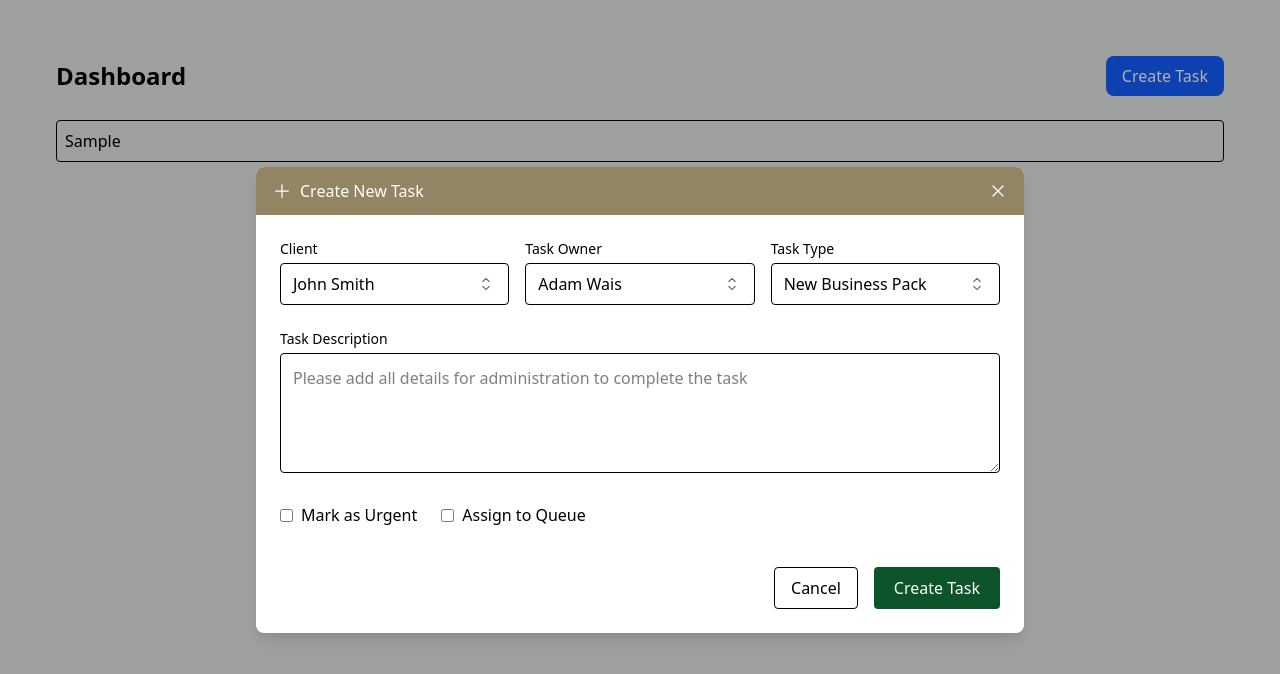
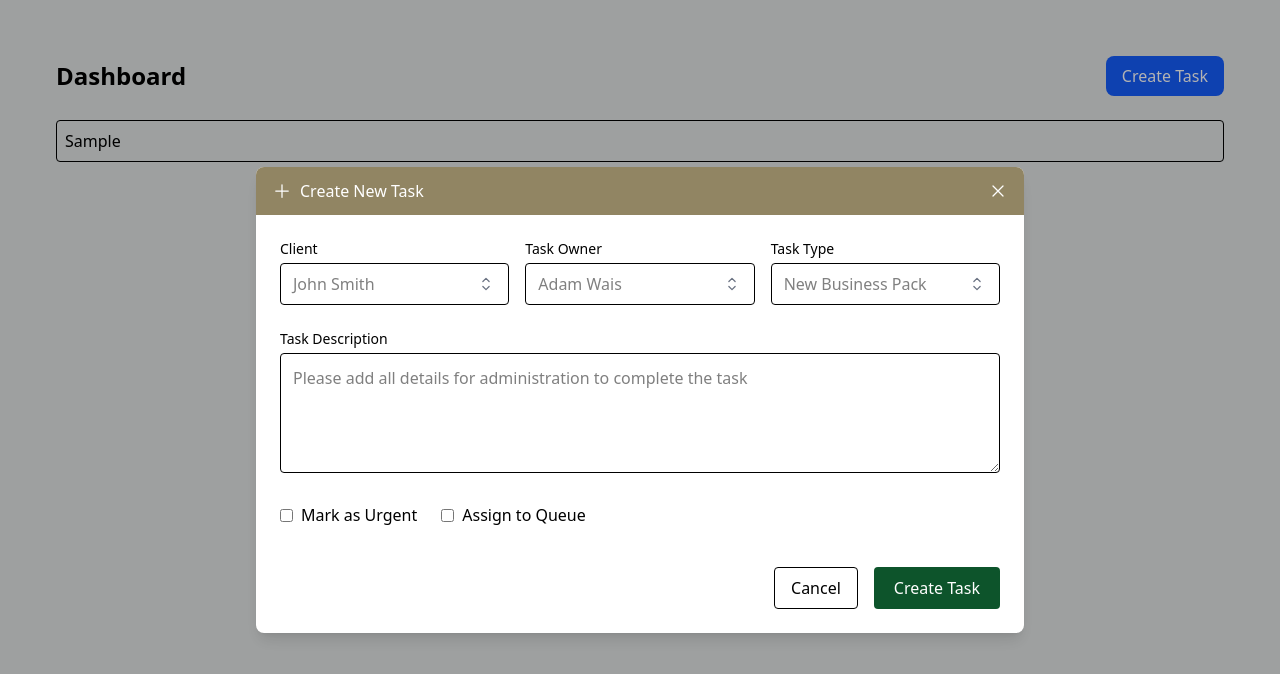
Before and after one commit to abhilashSreenivasa/task-manager, a React (Vite) app: page / in a window 1280 px wide. Both pictures are taken after typing "Sample" into the empty fields and a click on the button "Create Task". Shown: the top 674 px of the page. Built offline with nearby package versions, Linux system fonts and the light colour scheme.

Commit message:
Added some styling, Wrapped up final styles

```diff
--- a/src/components/modals/CreateTaskModal.tsx
+++ b/src/components/modals/CreateTaskModal.tsx
@@ -88,8 +88,8 @@ export default function CreateTaskModal({ isOpen, onClose, onCreate }: Props) {
                     <label className="block text-sm font-medium mb-1">Client</label>
                     <Listbox value={selectedClient} onChange={setSelectedClient}>
                       <div className="relative">
-                        <ListboxButton className="w-full border rounded px-3 py-2 flex justify-between items-center text-left">
-                          <span>{selectedClient.name}</span>
+                        <ListboxButton className="w-full border border rounded px-3 py-2 flex justify-between items-center text-left">
+                          <span className="text-[grey]">{selectedClient.name}</span>
                           <ChevronUpDownIcon className="h-5 w-5 text-gray-500" />
                         </ListboxButton>
                         <ListboxOptions className="absolute z-10 mt-1 w-full bg-white rounded border shadow">
@@ -101,7 +101,7 @@ export default function CreateTaskModal({ isOpen, onClose, onCreate }: Props) {
                             >
                               {({ selected }) => (
                                 <>
-                                  <span>{client.name}</span>
+                                  <span className="text-[grey]">{client.name}</span>
                                   {selected && <CheckIcon className="h-4 w-4 text-green-600" />}
                                 </>
                               )}
@@ -118,7 +118,7 @@ export default function CreateTaskModal({ isOpen, onClose, onCreate }: Props) {
                     <Listbox value={selectedOwner} onChange={setSelectedOwner}>
                       <div className="relative">
                         <ListboxButton className="w-full border rounded px-3 py-2 flex justify-between items-center text-left">
-                          <span>{selectedOwner.name}</span>
+                          <span className="text-[grey]">{selectedOwner.name}</span>
                           <ChevronUpDownIcon className="h-5 w-5 text-gray-500" />
                         </ListboxButton>
                         <ListboxOptions className="absolute z-10 mt-1 w-full bg-white rounded border shadow">
@@ -130,7 +130,7 @@ export default function CreateTaskModal({ isOpen, onClose, onCreate }: Props) {
                             >
                               {({ selected }) => (
                                 <>
-                                  <span>{owner.name}</span>
+                                  <span className="text-[grey]">{owner.name}</span>
                                   {selected && <CheckIcon className="h-4 w-4 text-green-600" />}
                                 </>
                               )}
@@ -147,10 +147,10 @@ export default function CreateTaskModal({ isOpen, onClose, onCreate }: Props) {
                     <Listbox value={selectedTaskType} onChange={setSelectedTaskType}>
                       <div className="relative">
                         <ListboxButton className="w-full border rounded px-3 py-2 flex justify-between items-center text-left">
-                          <span>{selectedTaskType}</span>
+                          <span className="text-[grey]">{selectedTaskType}</span>
                           <ChevronUpDownIcon className="h-5 w-5 text-gray-500" />
                         </ListboxButton>
-                        <ListboxOptions className="absolute z-10 mt-1 w-full bg-white rounded border shadow max-h-60 overflow-y-auto">
+                        <ListboxOptions className="absolute  z-10 mt-1 w-full bg-white rounded border shadow max-h-60 overflow-y-auto">
                           {taskTypes.map((type) => (
                             <ListboxOption
                               key={type}
@@ -159,7 +159,7 @@ export default function CreateTaskModal({ isOpen, onClose, onCreate }: Props) {
                             >
                               {({ selected }) => (
                                 <>
-                                  <span>{type}</span>
+                                  <span className="text-[grey]">{type}</span>
                                   {selected && <CheckIcon className="h-4 w-4 text-green-600" />}
                                 </>
                               )}
--- a/src/context/TaskContext.tsx
+++ b/src/context/TaskContext.tsx
@@ -1,5 +1,5 @@
 import { createContext, useContext, useState, ReactNode } from "react";
-import { getTaskList, createTask,updateTask } from "../services/taskService.mock";
+import { getTaskList, createTask } from "../services/taskService.mock";
 import type { Task,TaskNote } from "../types/Task";
 
 type TaskContextType = {
--- a/src/pages/TaskPage.tsx
+++ b/src/pages/TaskPage.tsx
@@ -9,9 +9,10 @@ import RecentActivityItem from "../components/task/RecentActivityItem";
 import NotesInput from "../components/task/NotesInput";
 import RecordUpdateModal from "../components/task/RecordUpdateModal";
 import StepperHorizontal from "../components/task/StepperHorizontal";
-
+import owner from '../assets/Owner.png'
 import icon from "../assets/Icon.png";
 import groupIcon from "../assets/Group.png";
+import plus from "../assets/plus.png"
 
 function formatDate(dateString?: string) {
   if (!dateString) return "—";
@@ -148,11 +149,10 @@ export default function TaskPage() {
 
                 {/* OWNER CARD */}
                 <div
-                  className="flex items-center gap-2 bg-white p-2"
-                  style={{ borderRadius: 0 }}
+                  className="flex items-center gap-2 bg-white p-2 rounded"
                 >
                   <img
-                    src="https://ui-avatars.com/api/?name=Owner"
+                    src={owner}
                     className="h-8 w-8 rounded-full"
                   />
                   <div className="text-left">
@@ -235,7 +235,10 @@ export default function TaskPage() {
                   onClick={() => setShowRecordUpdate((v) => !v)}
                   className="bg-[#007F5F] text-white px-3 py-1.5 rounded text-sm"
                 >
-                  Record Update
+                  <div className="flex gap-1 items-center">
+                    <img src={plus} className="h-[16px] w-[16px]" />
+                    <p>Record Update</p>
+                  </div>
                 </button>
 
                 {showRecordUpdate && (
```
Also changed, not shown: src/assets/Owner.png (added), src/assets/Plus.png (added).
